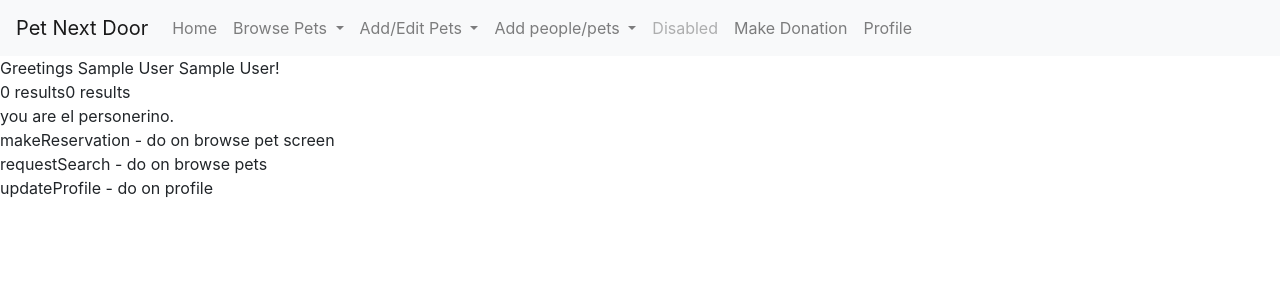
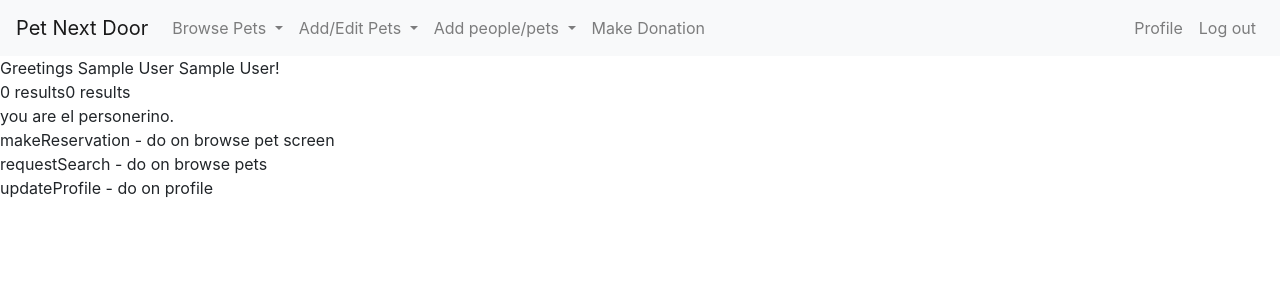
Before and after one commit to erick0722/Pet-Adoption, a PHP site: page /pages/homepage.php in a window 1280 px wide. Shown: the top 300 px of the page. Run offline with PHP 8.4, Linux system fonts and the light colour scheme; the visitor is signed in with stand-in values (Sample User, id 1); data that the repository does not hold is empty; some libraries are stand-ins or nearby versions.

```diff
--- a/pages/homepage.php
+++ b/pages/homepage.php
@@ -1,6 +1,9 @@
 <?php
   session_start();
   require '../php/db_connection.php';
+
+
+
 ?>
 
 <!DOCTYPE html>
@@ -42,9 +45,6 @@
 
           <div class="collapse navbar-collapse" id="navbarSupportedContent">
             <ul class="navbar-nav mr-auto">
-            <li class="nav-item">
-                <a class="nav-link" href="">Home</a>
-              </li>
               <li class="nav-item dropdown">
                 <a class="nav-link dropdown-toggle" href="#" id="navbarDropdown" role="button" data-toggle="dropdown" aria-haspopup="true" aria-expanded="false">
                   Browse Pets
@@ -78,16 +78,20 @@
                   <div class="dropdown-divider"></div>
                   <a class="dropdown-item" href="./profile/addPetOwner.php">Add Pet Owner</a>
                 </div>
-              </li>
-                <a class="nav-link disabled" href="#" tabindex="-1" aria-disabled="true">Disabled</a>
-              </li>
               <li class="nav-item">
                 <a class="nav-link" href="./donation/MakeDonation.html">Make Donation</a>
               </li>
+            </ul>
+            <div>
+            <ul class="navbar-nav mr-auto">
               <li class="nav-item">
                 <a class="nav-link" href="./profile/profile.php">Profile</a>
               </li>
+              <li class="nav-item">
+                <a class="nav-link" href="../php/logout.php">Log out</a>
+              </li>
             </ul>
+            </div>
           </div>
         </nav>
         <p>
```
Also changed, not shown: php/logout.php (added, +9 -0 lines).
